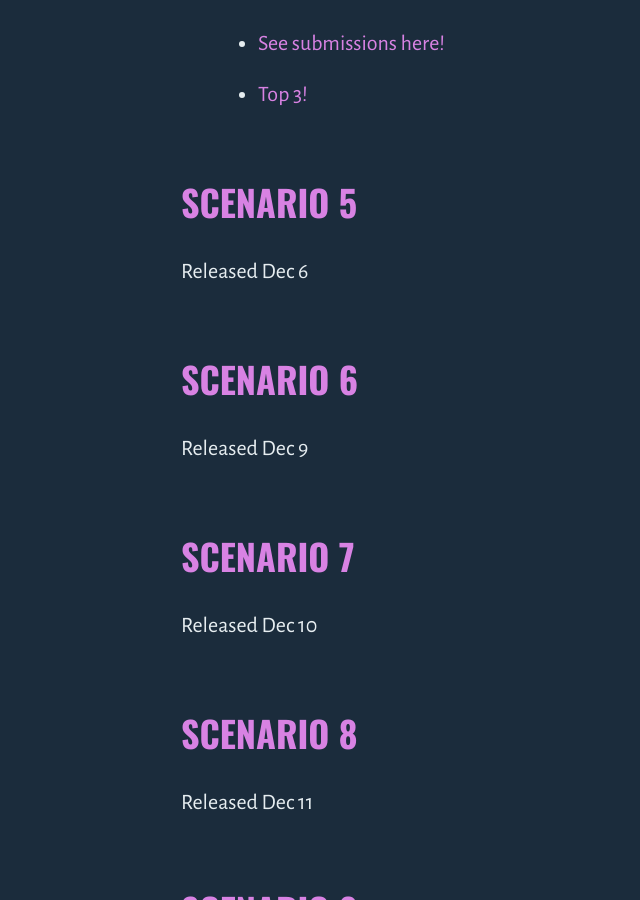
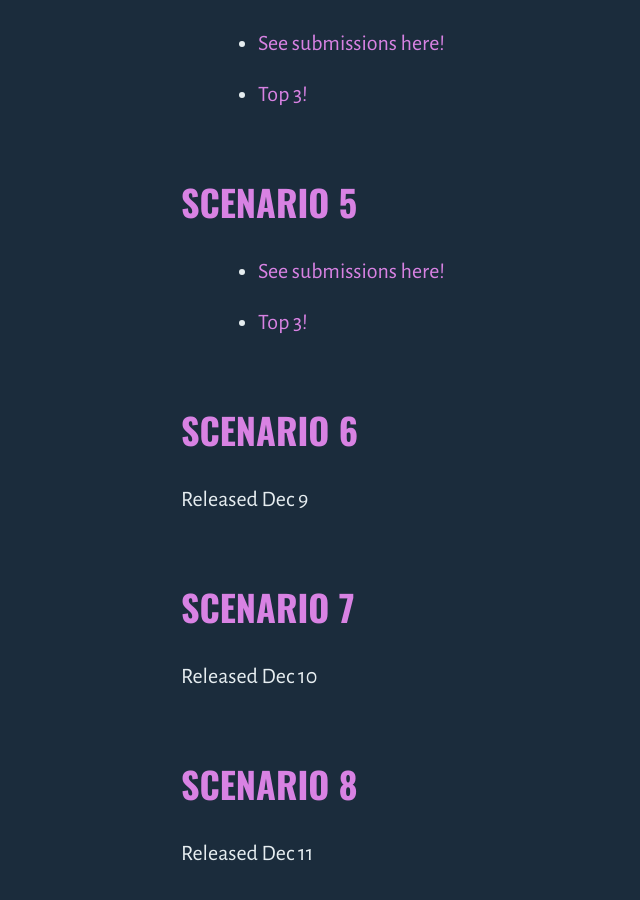
Before and after one commit to outragedpinkracoon/outragedpinkracoon.github.io, a Jekyll site: the page built from _posts/2024-12-2-advent-of-bad-management.md, in a window 1280 px wide and 900 px high, scrolled down 2321 px. Shown: the whole window, without its empty margins (0-640 px from the left). Built offline with Jekyll 4.4.1, drawn with Linux system fonts in a browser that asks for light colours; comment, search, counter and statistics services are not loaded.

Commit message:
adds day 5

```diff
--- a/_posts/2024-12-2-advent-of-bad-management.md
+++ b/_posts/2024-12-2-advent-of-bad-management.md
@@ -44,7 +44,8 @@ In a very scientific manner I'll pick my favourite response every day based on w
 * [Top 3!](https://www.linkedin.com/feed/update/urn:li:activity:7270534516031512576/)
 
 ## Scenario 5
-Released Dec 6
+* [See submissions here!](https://www.linkedin.com/feed/update/urn:li:activity:7270739297299845121/)
+* [Top 3!](https://www.linkedin.com/feed/update/urn:li:activity:7270897946445975552/)
 
 ## Scenario 6
 Released Dec 9
```
